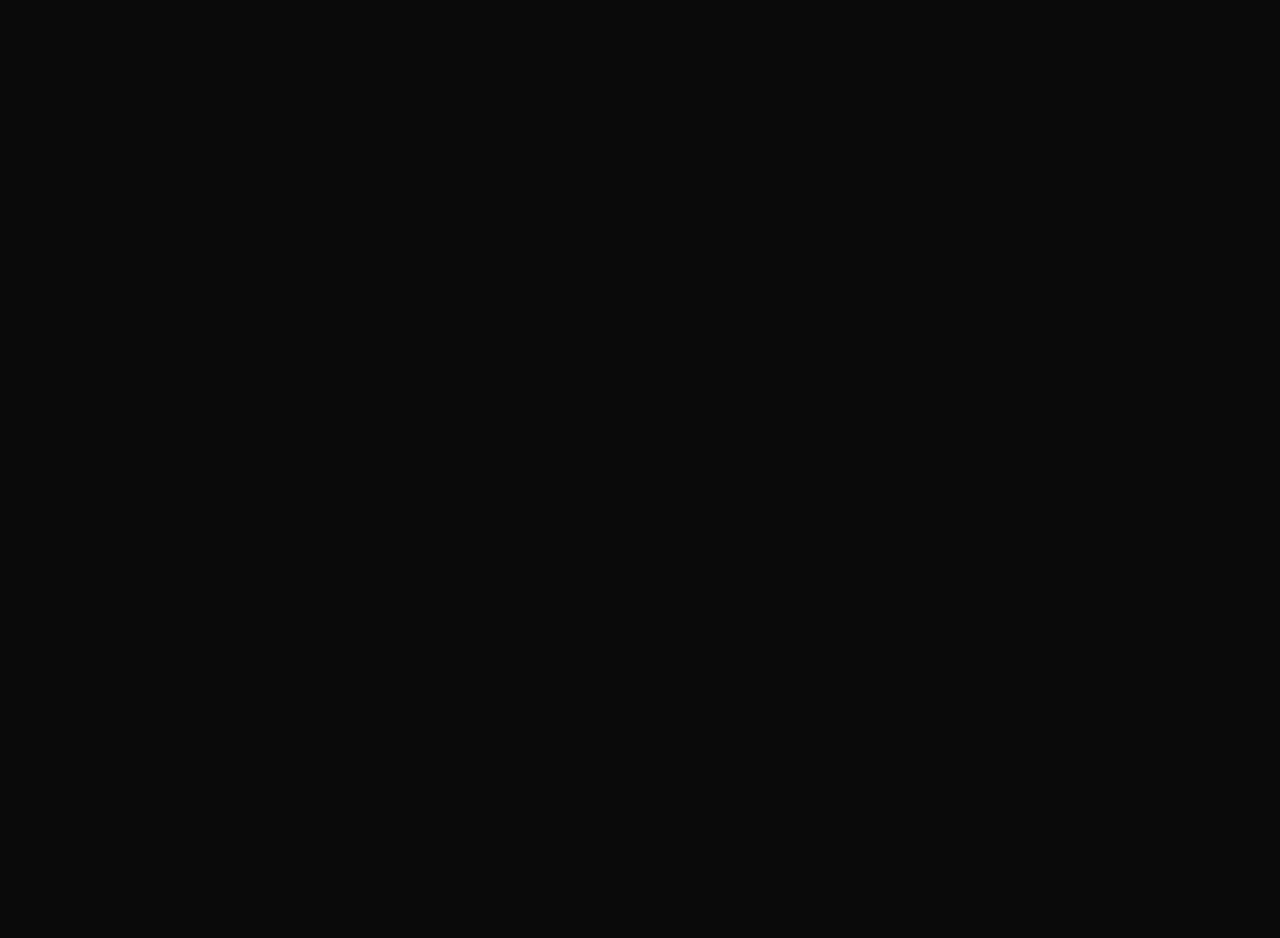
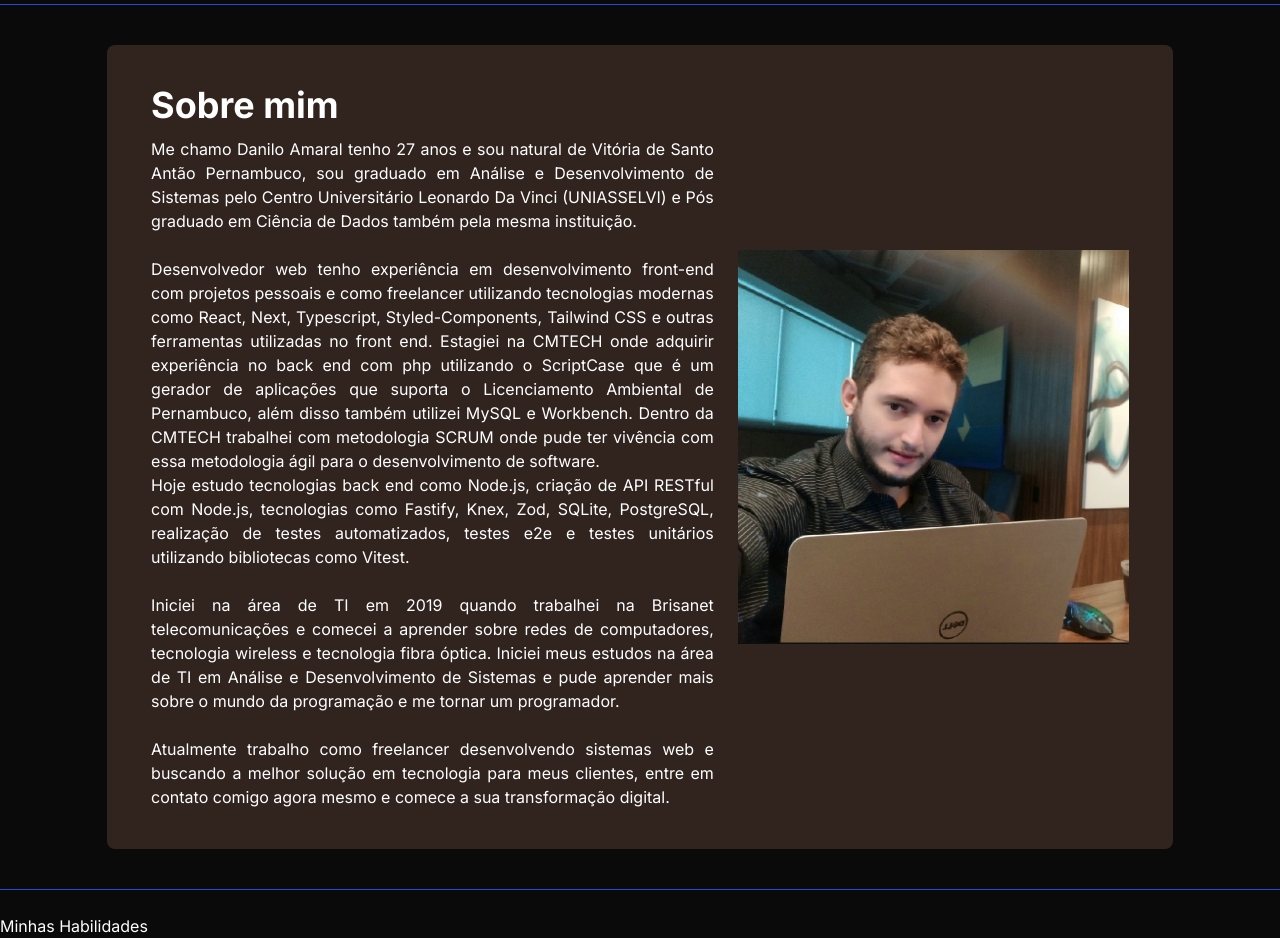
Before and after one commit to Danilo55Amaral/Danilo-Landing-Page, a Next.js app: page / in a window 1280 px wide. Shown: the part 820-1758 px from the top of the page. Before the commit the page ends 800 px from the top, so only its background shows below. Built offline with nearby package versions, Linux system fonts and the light colour scheme.

Commit message:
:sparkles: feat: Finalizando a página home e sobre

```diff
--- /dev/null
+++ b/src/app/(home)/components/about.tsx
@@ -0,0 +1,71 @@
+import { Separator } from "@/components/ui/separator";
+import Image from "next/image";
+
+export default function About() {
+  return (
+    <>
+      <Separator />
+      <div className="flex justify-center">
+        <div className="flex items-center justify-center mt-10 mb-10 w-5/6 bg-[#31241E] rounded-lg">
+          <div className="md:flex gap-6 w-11/12 pt-10 pb-10">
+            <div id="text">
+              <h1 className="text-white  text-left text-2xl  md:text-4xl font-bold">
+                Sobre mim
+              </h1>
+              <p className="text-white text-justify mt-3">
+                Me chamo Danilo Amaral tenho 27 anos e sou natural de Vitória de
+                Santo Antão Pernambuco, sou graduado em Análise e
+                Desenvolvimento de Sistemas pelo Centro Universitário Leonardo
+                Da Vinci (UNIASSELVI) e Pós graduado em Ciência de Dados também
+                pela mesma instituição.
+                <br />
+                <br />
+                Desenvolvedor web tenho experiência em desenvolvimento front-end
+                com projetos pessoais e como freelancer utilizando tecnologias
+                modernas como React, Next, Typescript, Styled-Components,
+                Tailwind CSS e outras ferramentas utilizadas no front end.
+                Estagiei na CMTECH onde adquirir experiência no back end com php
+                utilizando o ScriptCase que é um gerador de aplicações que
+                suporta o Licenciamento Ambiental de Pernambuco, além disso
+                também utilizei MySQL e Workbench. Dentro da CMTECH trabalhei
+                com metodologia SCRUM onde pude ter vivência com essa
+                metodologia ágil para o desenvolvimento de software.
+                <br />
+                Hoje estudo tecnologias back end como Node.js, criação de API
+                RESTful com Node.js, tecnologias como Fastify, Knex, Zod,
+                SQLite, PostgreSQL, realização de testes automatizados, testes
+                e2e e testes unitários utilizando bibliotecas como Vitest.
+                <br />
+                <br />
+                Iniciei na área de TI em 2019 quando trabalhei na Brisanet
+                telecomunicações e comecei a aprender sobre redes de
+                computadores, tecnologia wireless e tecnologia fibra óptica.
+                Iniciei meus estudos na área de TI em Análise e Desenvolvimento
+                de Sistemas e pude aprender mais sobre o mundo da programação e
+                me tornar um programador.
+                <br />
+                <br />
+                Atualmente trabalho como freelancer desenvolvendo sistemas web e
+                buscando a melhor solução em tecnologia para meus clientes,
+                entre em contato comigo agora mesmo e comece a sua transformação
+                digital.
+              </p>
+            </div>
+            <Image
+              src="/perfil.png"
+              height={0}
+              width={0}
+              sizes="100vw"
+              className="h-auto max-h-[80%] lg:max-h-[60%] w-auto max-w-[100%] lg:max-w-[40%]"
+              style={{
+                objectFit: "contain",
+              }}
+              alt="Astronauta"
+            />
+          </div>
+        </div>
+      </div>
+      <Separator />
+    </>
+  );
+}
--- /dev/null
+++ b/src/app/(home)/components/skills.tsx
@@ -0,0 +1,15 @@
+
+
+export default function Skills() {
+  return (
+    <div className="flex">
+      <h1 className="text-white">Minhas Habilidades</h1>
+      <div className="flex flex-col items-center gap-3">
+
+        <span className="text-blue-900 font-semibold">
+
+        </span>
+      </div>
+    </div>
+  );
+}
--- a/src/app/(home)/page.tsx
+++ b/src/app/(home)/page.tsx
@@ -1,12 +1,15 @@
 import Image from "next/image";
 import Banner from "./components/banner";
 import { Button } from "@/components/ui/button";
+import { Separator } from "@/components/ui/separator";
+import About from "./components/about";
+import Skills from "./components/skills";
 
 export default function Home() {
   return (
     <>
       <Banner src="/image-background.png" alt="Imagem de Fundo" />
-      <div className="flex items-center h-full justify-center">
+      <section id="home" className="flex items-center h-full justify-center">
         <div className="flex flex-col-reverse lg:flex-row items-center justify-center w-full z-10 absolute">
           <div className="flex flex-col items-center gap-6 lg:w-1/3 w-full">
             <p className="text-white font-semibold text-justify w-[90%]">
@@ -32,7 +35,13 @@
             alt="Astronauta"
           />
         </div>
-      </div>
+      </section>
+      <section id="about" className="mt-6">
+        <About />
+      </section>
+      <section id="skills" className="mt-6">
+        <Skills />
+      </section>
     </>
   );
 }
```
Also changed, not shown: public/perfil.png (added).
